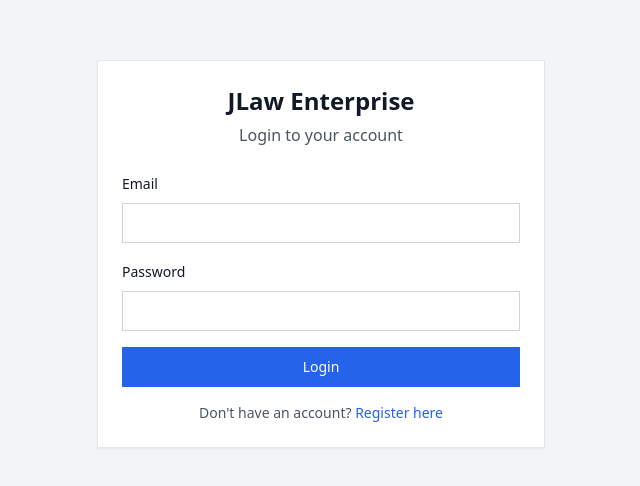
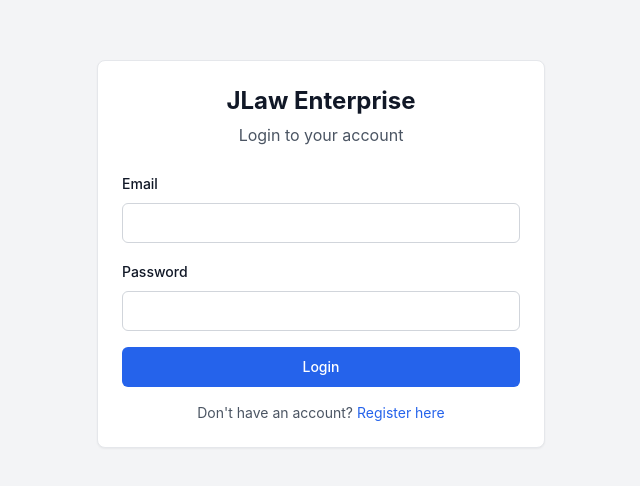
Before and after one commit to Girthywoody/Law-Loyalty, a React (Vite) app: page /login in a window 1280 px wide. Shown: the part 146-632 px from the top of the page, without its empty margins (319-959 px from the left). Built offline with nearby package versions, Linux system fonts and the light colour scheme; no server answers; the HTML template or start-up script is replaced by a standard one.

Commit message:
Simplify auth flow

```diff
--- a/src/index.css
+++ b/src/index.css
@@ -1,3 +1,49 @@
 @tailwind base;
 @tailwind components;
 @tailwind utilities;
+
+@layer base {
+  :root {
+    font-family: Inter, system-ui, Avenir, Helvetica, Arial, sans-serif;
+    line-height: 1.5;
+    font-weight: 400;
+  }
+
+  body {
+    @apply bg-gray-50 text-gray-900 antialiased;
+  }
+}
+
+@layer components {
+  .btn {
+    @apply inline-flex items-center justify-center rounded-md text-sm font-medium transition-colors focus-visible:outline-none focus-visible:ring-2 focus-visible:ring-primary-500 focus-visible:ring-offset-2 disabled:opacity-50 disabled:pointer-events-none;
+  }
+
+  .btn-primary {
+    @apply bg-primary-600 text-white hover:bg-primary-700;
+  }
+
+  .btn-outline {
+    @apply border border-gray-300 bg-white hover:bg-gray-100;
+  }
+
+  .input {
+    @apply flex h-10 w-full rounded-md border border-gray-300 bg-white px-3 py-2 text-sm placeholder:text-gray-400 focus:outline-none focus:ring-2 focus:ring-primary-500 focus:border-transparent disabled:cursor-not-allowed disabled:opacity-50;
+  }
+
+  .select {
+    @apply flex h-10 w-full rounded-md border border-gray-300 bg-white px-3 py-2 text-sm focus:outline-none focus:ring-2 focus:ring-primary-500 focus:border-transparent;
+  }
+
+  .card {
+    @apply rounded-lg border border-gray-200 bg-white shadow-sm;
+  }
+
+  .card-header {
+    @apply flex flex-col space-y-1.5 p-6;
+  }
+
+  .card-content {
+    @apply p-6 pt-0;
+  }
+}
--- a/tailwind.config.js
+++ b/tailwind.config.js
@@ -1,78 +1,27 @@
 // tailwind.config.js
 /** @type {import('tailwindcss').Config} */
-module.exports = {
-  darkMode: ["class"],
+export default {
   content: [
-    './pages/**/*.{js,jsx}',
-    './components/**/*.{js,jsx}',
-    './app/**/*.{js,jsx}',
-    './src/**/*.{js,jsx}',
+    "./index.html",
+    "./src/**/*.{js,ts,jsx,tsx}",
   ],
-  prefix: "",
   theme: {
-    container: {
-      center: true,
-      padding: "2rem",
-      screens: {
-        "2xl": "1400px",
-      },
-    },
     extend: {
       colors: {
-        border: "hsl(var(--border))",
-        input: "hsl(var(--input))",
-        ring: "hsl(var(--ring))",
-        background: "hsl(var(--background))",
-        foreground: "hsl(var(--foreground))",
         primary: {
-          DEFAULT: "hsl(var(--primary))",
-          foreground: "hsl(var(--primary-foreground))",
+          50: '#f0f9ff',
+          100: '#e0f2fe',
+          200: '#bae6fd',
+          300: '#7dd3fc',
+          400: '#38bdf8',
+          500: '#0ea5e9',
+          600: '#0284c7',
+          700: '#0369a1',
+          800: '#075985',
+          900: '#0c4a6e',
         },
-        secondary: {
-          DEFAULT: "hsl(var(--secondary))",
-          foreground: "hsl(var(--secondary-foreground))",
-        },
-        destructive: {
-          DEFAULT: "hsl(var(--destructive))",
-          foreground: "hsl(var(--destructive-foreground))",
-        },
-        muted: {
-          DEFAULT: "hsl(var(--muted))",
-          foreground: "hsl(var(--muted-foreground))",
-        },
-        accent: {
-          DEFAULT: "hsl(var(--accent))",
-          foreground: "hsl(var(--accent-foreground))",
-        },
-        popover: {
-          DEFAULT: "hsl(var(--popover))",
-          foreground: "hsl(var(--popover-foreground))",
-        },
-        card: {
-          DEFAULT: "hsl(var(--card))",
-          foreground: "hsl(var(--card-foreground))",
-        },
-      },
-      borderRadius: {
-        lg: "var(--radius)",
-        md: "calc(var(--radius) - 2px)",
-        sm: "calc(var(--radius) - 4px)",
-      },
-      keyframes: {
-        "accordion-down": {
-          from: { height: "0" },
-          to: { height: "var(--radix-accordion-content-height)" },
-        },
-        "accordion-up": {
-          from: { height: "var(--radix-accordion-content-height)" },
-          to: { height: "0" },
-        },
-      },
-      animation: {
-        "accordion-down": "accordion-down 0.2s ease-out",
-        "accordion-up": "accordion-up 0.2s ease-out",
       },
     },
   },
-  plugins: [require("tailwindcss-animate")],
+  plugins: [],
 }
```
Also changed, not shown: 1 other file (tests, documents, lock files or other folders).
